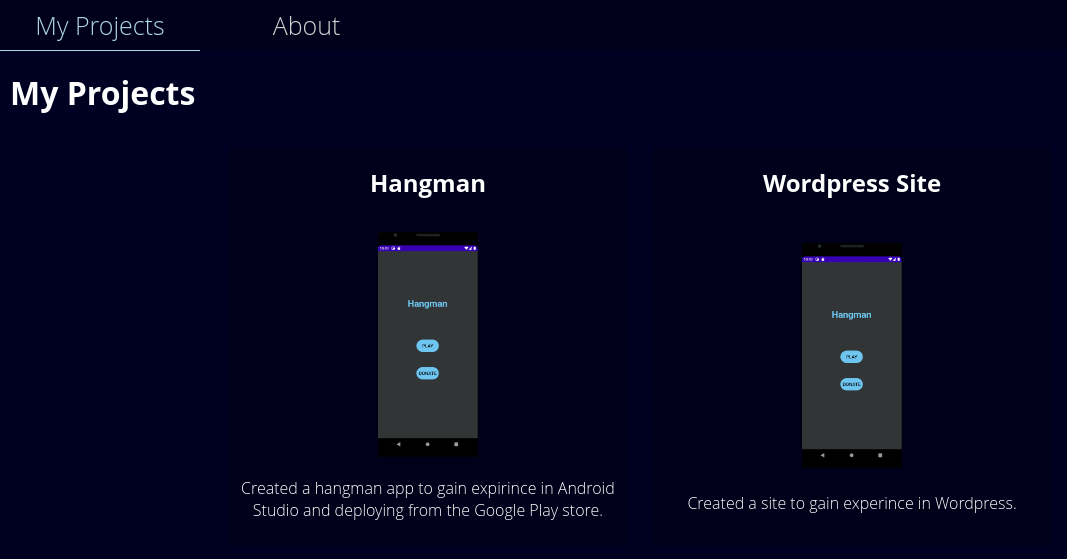
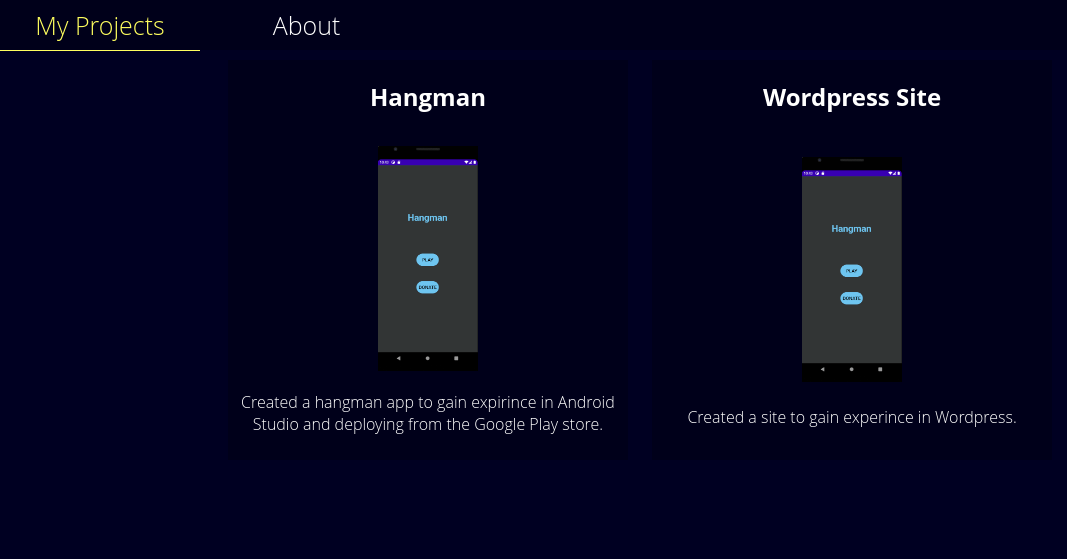
Before and after one commit to matt-chap/matt-chap.github.io, a Jekyll site: the page built from index.html, in a window 1280 px wide. Shown: the top 559 px of the page, without its empty margins (0-1067 px from the left). Built offline with Jekyll 4.4.1, drawn with Linux system fonts in a browser that asks for light colours.

Commit message:
Simplify layout and stick with theme

```diff
--- a/_sass/about/about.scss
+++ b/_sass/about/about.scss
@@ -28,6 +28,7 @@
 .about-content {
     display: inline-grid;
     vertical-align: top;
+    padding: 20px;
 }
 
 .about-paragraph {
--- a/_sass/nav/nav-not-selected.scss
+++ b/_sass/nav/nav-not-selected.scss
@@ -1,19 +1,14 @@
 .nav-not-selected {
-  color: #d3d3d3;
   text-decoration: none;
 }
 
-.nav-not-selected > a:link{
-  color: #d3d3d3;
-  text-decoration: none;
-}
-
-.nav-not-selected > a:visited {
-  color: #d3d3d3;
+.nav-not-selected > a:link, .nav-not-selected > a:visited {
+  color: #fff;
   text-decoration: none;
 }
 
 .nav-not-selected > a:hover  {
   color: slategray;
+  //color: #d3d3d3;
   text-decoration: none;
 }
--- a/_sass/nav/nav-selected.scss
+++ b/_sass/nav/nav-selected.scss
@@ -1,20 +1,9 @@
 .nav-selected {
-  color: lightblue;
   text-decoration: none;
-  border-bottom: lightblue solid 1px
+  border-bottom: #FFFF5F solid 1px
 }
 
-.nav-selected > a:link{
-  color: lightblue;
+.nav-selected > a:link, .nav-selected > a:visited, .nav-selected > a:hover{
+  color: #FFFF5F;
   text-decoration: none;
 }
-
-.nav-selected > a:visited {
-  color: lightblue;
-  text-decoration: none;
-}
-
-.nav-selected > a:hover  {
-  color: lightblue;
-  text-decoration: none;
-}
--- a/about.html
+++ b/about.html
@@ -2,7 +2,6 @@
 layout: default
 title: About
 ---
-<h1>About page</h1>
 
 <div class="about-body">
     <div class="about-side-tab">
--- a/index.html
+++ b/index.html
@@ -2,7 +2,6 @@
 layout: default
 title: My Projects
 ---
-<h1>My Projects</h1>
 
 <div class="project-body">
   {% for project in site.projects %}
```
Also changed, not shown: 4 other files.
